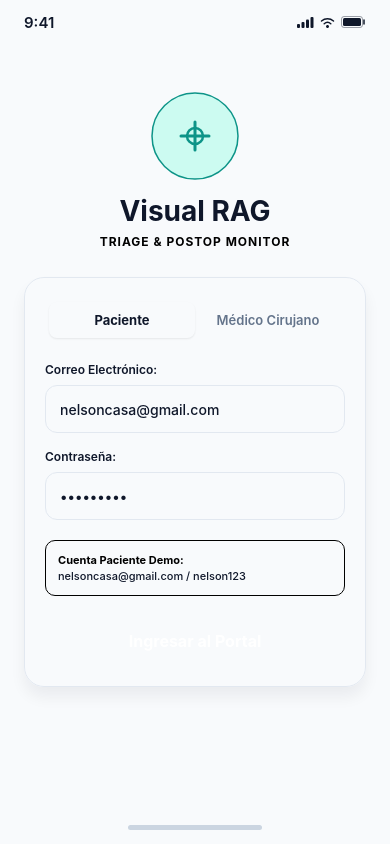
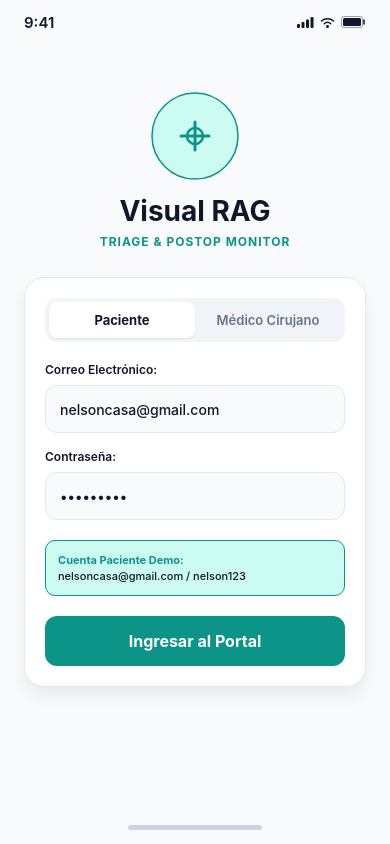
Before and after one commit to gaboToro/visual_RAG-Grupo2, a React Native app in the folder frontend/: screen / in a window 390 px wide. Built offline with nearby package versions, Linux system fonts and the light colour scheme.

Commit message:
feat(frontend/theme): anadir soporte de aliases de color en ThemePalette para claro y oscuro

```diff
--- a/frontend/src/theme/colors.ts
+++ b/frontend/src/theme/colors.ts
@@ -1,9 +1,3 @@
-/**
- * @file colors.ts
- * @description Tokens de diseño (colores, bordes y superficies) extraídos exactamente
- * del prototipo de Figma (`VISUALRAGTRAIE--copia-`), con soporte para Modo Claro y Modo Oscuro.
- */
-
 export interface ThemePalette {
   isDark: boolean;
   background: string;
@@ -22,11 +16,18 @@ export interface ThemePalette {
   dangerRed: string;
   dangerRedSoft: string;
   white: string;
+
+  surface: string;
+  surfaceMuted: string;
+  primary: string;
+  primaryLight: string;
+  emerald: string;
+  emeraldLight: string;
+  danger: string;
+  dangerLight: string;
+  dangerBorder: string;
 }
 
-/**
- * Paleta oficial del Modo Claro extraída de los frames de Figma.
- */
 export const LIGHT_THEME: ThemePalette = {
   isDark: false,
   background: '#F8FAFC',
@@ -45,11 +46,18 @@ export const LIGHT_THEME: ThemePalette = {
   dangerRed: '#EF4444',
   dangerRedSoft: '#FEE2E2',
   white: '#FFFFFF',
+
+  surface: '#FFFFFF',
+  surfaceMuted: '#F1F5F9',
+  primary: '#0D9488',
+  primaryLight: '#CCFBF1',
+  emerald: '#059669',
+  emeraldLight: '#ECFDF5',
+  danger: '#EF4444',
+  dangerLight: '#FEE2E2',
+  dangerBorder: '#FECACA',
 };
 
-/**
- * Paleta del Modo Oscuro activable desde el botón "Cambiar" en Perfil y Configuración (Pantallas 07 y 10).
- */
 export const DARK_THEME: ThemePalette = {
   isDark: true,
   background: '#0F172A',
@@ -68,13 +76,18 @@ export const DARK_THEME: ThemePalette = {
   dangerRed: '#EF4444',
   dangerRedSoft: '#450A0A',
   white: '#FFFFFF',
+
+  surface: '#1E293B',
+  surfaceMuted: '#334155',
+  primary: '#0D9488',
+  primaryLight: '#134E4A',
+  emerald: '#34D399',
+  emeraldLight: '#064E3B',
+  danger: '#EF4444',
+  dangerLight: '#450A0A',
+  dangerBorder: '#7F1D1D',
 };
 
-/**
- * Obtiene la paleta de colores activa según el estado del modo oscuro.
- * @param {boolean} isDarkMode - Indica si el modo oscuro está activo.
- * @returns {ThemePalette} Paleta de colores correspondiente.
- */
 export function getThemePalette(isDarkMode: boolean): ThemePalette {
   return isDarkMode ? DARK_THEME : LIGHT_THEME;
 }
```
